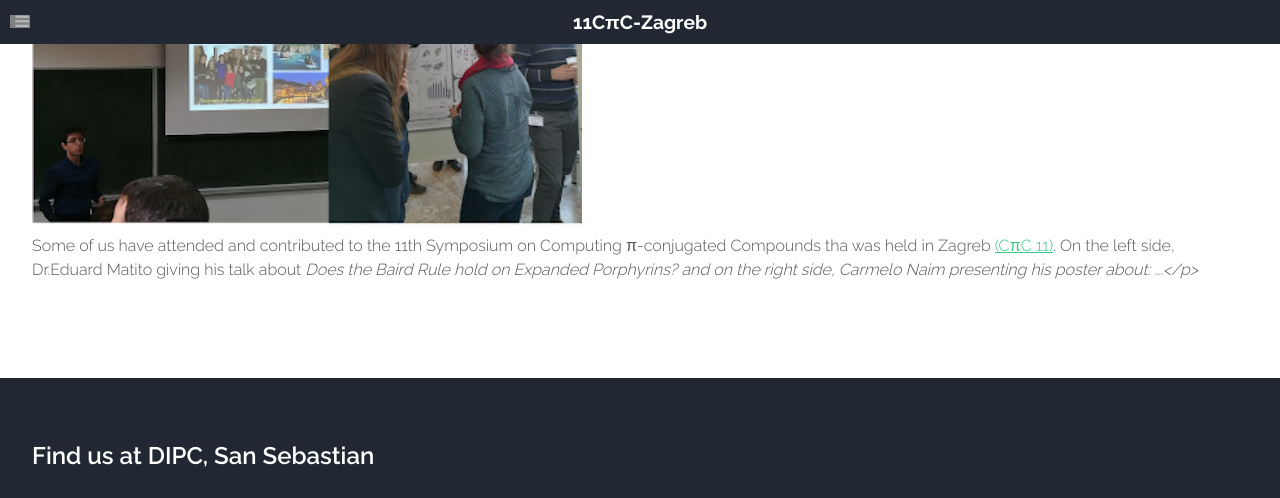
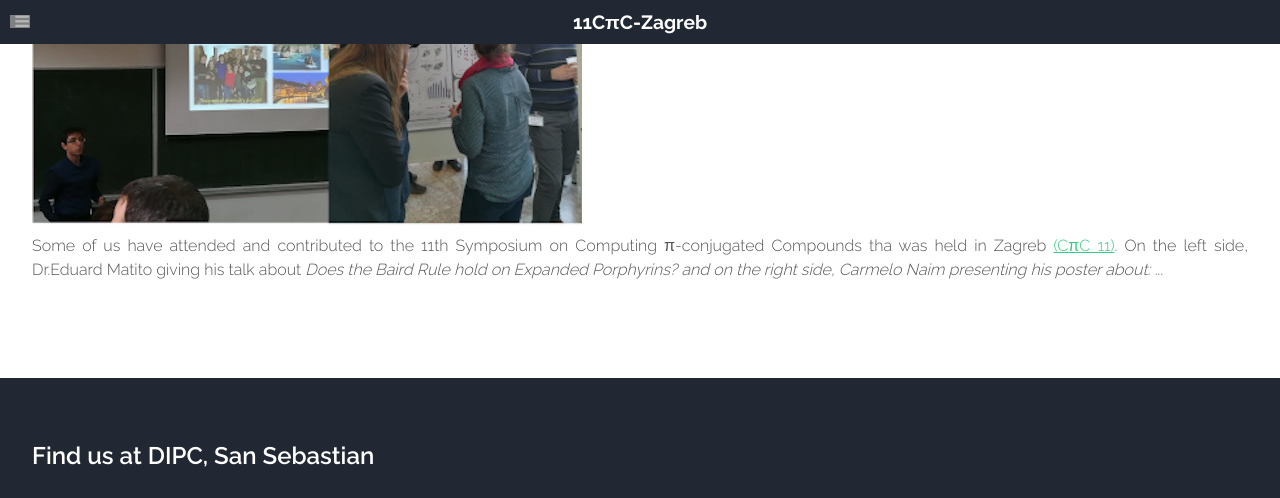
Before and after one commit to old-jekyll-templates/Horizons-Jekyll-Theme, a Jekyll site: the page built from _posts/2020-02-01-CpiC-Zagreb.md, in a window 1280 px wide and 900 px high, scrolled down 404 px, cut to the strip 0-498 px from the top of the window. Built offline with Jekyll 4.4.1, drawn with Linux system fonts in a browser that asks for light colours; grey boxes are pictures that could not be loaded.

Commit message:
Update 2020-02-01-CpiC-Zagreb.md

```diff
--- a/_posts/2020-02-01-CpiC-Zagreb.md
+++ b/_posts/2020-02-01-CpiC-Zagreb.md
@@ -4,5 +4,5 @@ featured: images/Zagreb2020.jpg
 layout: post
 ---
 
-<p>Some of us have attended and contributed to the 11th Symposium on Computing π-conjugated Compounds tha was held in Zagreb <a href="https://sites.google.com/view/cpic11/home">(CπC 11)</a>. On the left side, Dr.Eduard Matito giving his talk about <i>Does the Baird Rule hold
-on Expanded Porphyrins?<i> and on the right side, Carmelo Naim presenting his poster about: ...</p>
+ <P ALIGN="justify">Some of us have attended and contributed to the 11th Symposium on Computing π-conjugated Compounds tha was held in Zagreb <a href="https://sites.google.com/view/cpic11/home">(CπC 11)</a>. On the left side, Dr.Eduard Matito giving his talk about <i>Does the Baird Rule hold
+on Expanded Porphyrins?<i> and on the right side, Carmelo Naim presenting his poster about: ...<P ALIGN="justify">
```
